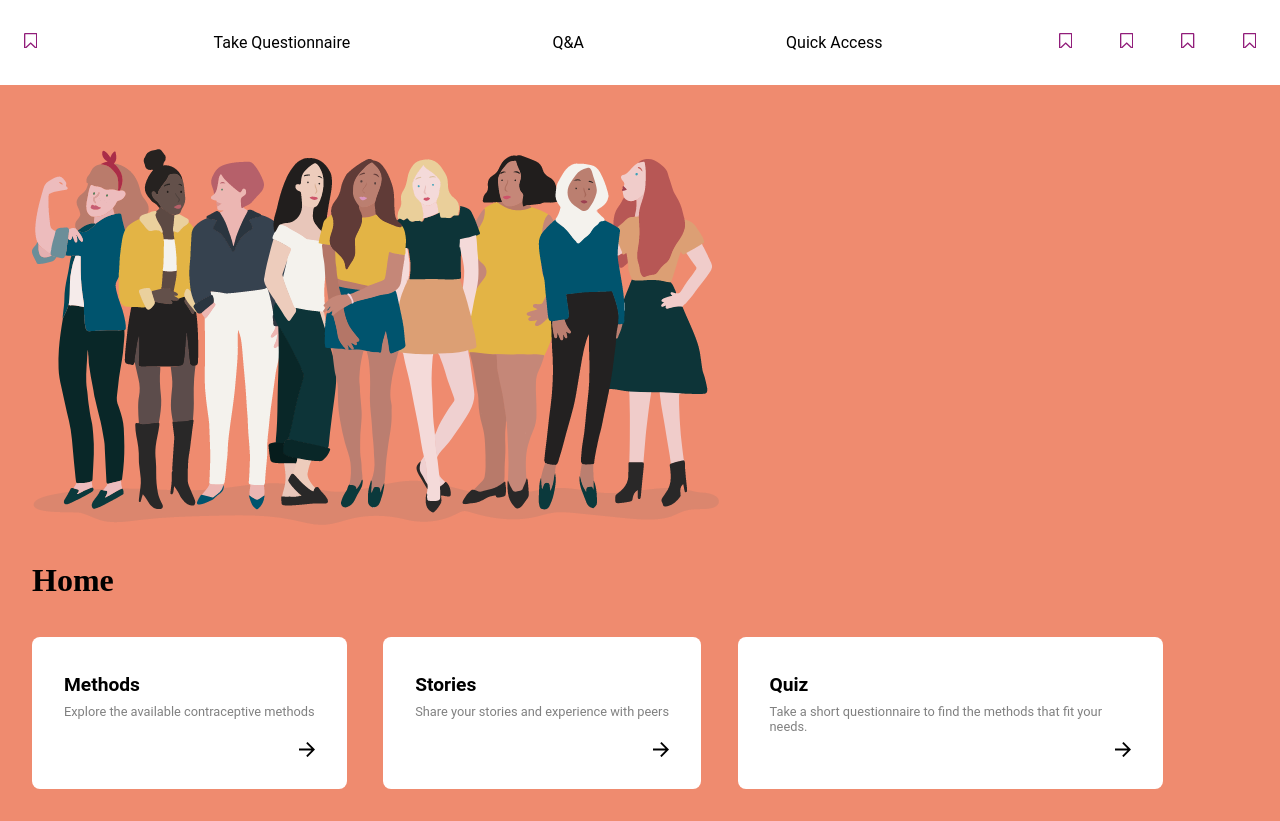
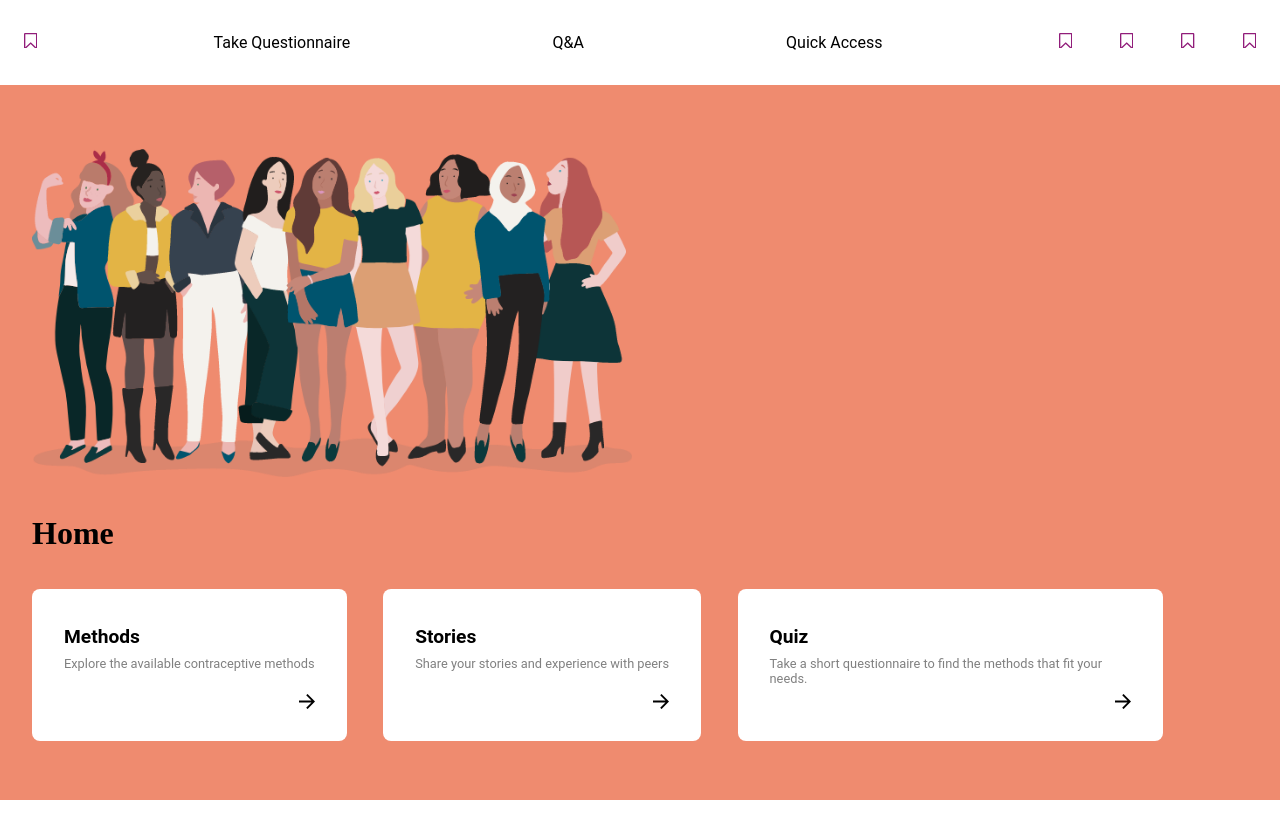
Before and after one commit to sandboxnu/knowyouroptions, a Next.js app in the folder frontend/: page / in a window 1280 px wide. After the commit the page ends 800 px from the top, so only its background shows below. Built offline with nearby package versions, Linux system fonts and the light colour scheme; a web font is replaced by a local one.

Commit message:
image resizing

```diff
--- a/frontend/pages/home.tsx
+++ b/frontend/pages/home.tsx
@@ -4,7 +4,7 @@ import styled from 'styled-components';
 import Image from 'next/image';
 import homepagePic from '../public/home-image.png';
 import Layout from '../components/Layout';
-import { colors, size, maxDevice } from '../templates/mediaSizes';
+import { colors, size, maxDevice, device } from '../templates/mediaSizes';
 
 const HomeContainer = styled.div`
   display: flex;
@@ -39,10 +39,7 @@ const Row = styled.div`
 
 const ImageContainer = styled(Row)`
   margin: 1rem 0rem 1rem 0rem;
-  @media ${maxDevice.laptop} {
-    height: auto;
-    max-width: 600px;
-  }
+  max-width: 75vh;
 `;
 const ImageContent = styled(Image)``;
 
```
